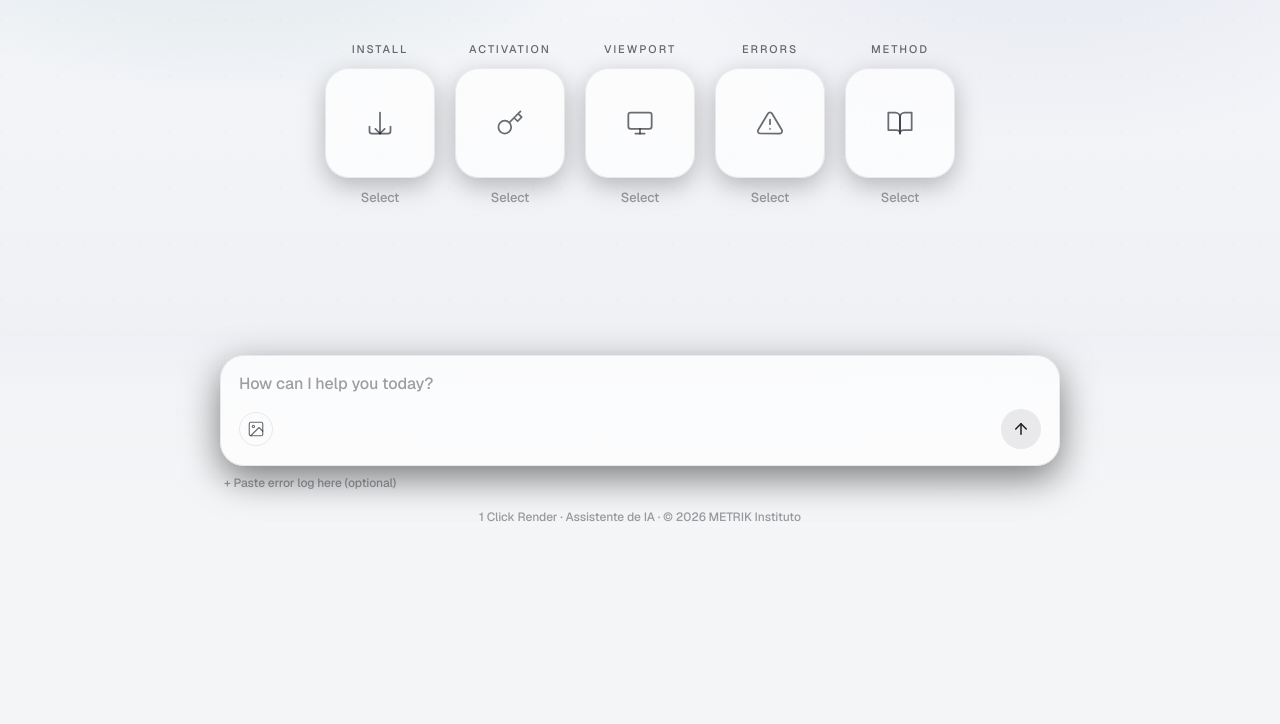
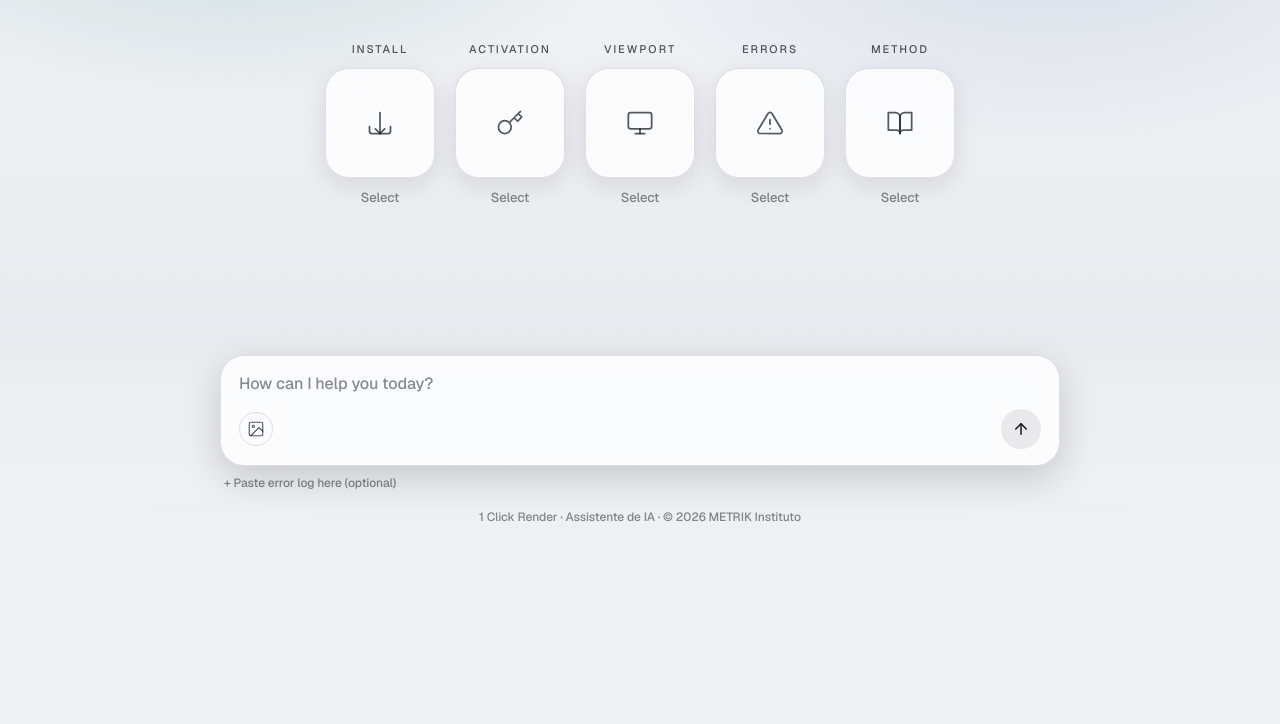
Before and after one commit to METRIK-GROUP/1clickrender-help, a website: page index.html in a window 1280 px wide. Shown: the part 233-957 px from the top of the page. Drawn offline with nearby package versions, Linux system fonts and the light colour scheme.

Commit message:
fix(light-mode): more contrast on cards, stronger pill border, theme-aware shadows
- Light bg darker (#eef0f4 was #f4f5f7) so white cards pop
- Card opacity 0.8 (was 0.7), hover full white
- Border 0.12 (was 0.08), border-hover 0.24
- Text primary darker (#14171d was #1a1d24)
- text-muted 0.5 (was 0.42) so 'Selecionar' is readable
- Aurora glow stronger in light mode (0.20/0.16/0.12 was 0.14/0.10/0.08)
- Introduce --shadow-color and --shadow-color-strong vars per theme
  so cards/pill/messages don't carry dark-mode shadows under light bg
- error-log textarea uses theme var instead of rgba(0,0,0,0.3)

```diff
--- a/assets/style.css
+++ b/assets/style.css
@@ -32,37 +32,41 @@
   --input-area-bg-4: #07090d;
   --send-bg: rgba(255,255,255,0.08);
   --send-bg-hover: rgba(255,255,255,0.16);
+  --shadow-color: rgba(0,0,0,0.35);
+  --shadow-color-strong: rgba(0,0,0,0.5);
 }
 
 :root[data-theme="light"] {
-  --bg-base: #f4f5f7;
-  --card: rgba(255,255,255,0.7);
-  --card-hover: rgba(255,255,255,0.85);
-  --border: rgba(15,18,25,0.08);
-  --border-hover: rgba(15,18,25,0.18);
-  --text-primary: #1a1d24;
-  --text-secondary: rgba(26,29,36,0.65);
-  --text-muted: rgba(26,29,36,0.42);
-  --accent: #1a1d24;
-  --msg-user-bg: rgba(255,255,255,0.85);
-  --msg-assistant-bg: rgba(255,255,255,0.65);
-  --pill-bg: rgba(255,255,255,0.7);
+  --bg-base: #eef0f4;
+  --card: rgba(255,255,255,0.8);
+  --card-hover: rgba(255,255,255,1);
+  --border: rgba(15,18,25,0.12);
+  --border-hover: rgba(15,18,25,0.24);
+  --text-primary: #14171d;
+  --text-secondary: rgba(20,23,29,0.72);
+  --text-muted: rgba(20,23,29,0.5);
+  --accent: #14171d;
+  --msg-user-bg: rgba(255,255,255,0.92);
+  --msg-assistant-bg: rgba(255,255,255,0.72);
+  --pill-bg: rgba(255,255,255,0.78);
   --teal: #1a7a6b;
-  --teal-glow: rgba(26, 122, 107, 0.22);
+  --teal-glow: rgba(26, 122, 107, 0.28);
   --logo-invert: 1;
-  --aurora-1: rgba(26, 122, 107, 0.14);
-  --aurora-2: rgba(80, 110, 160, 0.10);
-  --aurora-3: rgba(26, 122, 107, 0.08);
-  --bg-grad-top: #f7f8fb;
-  --bg-grad-mid: #f0f1f5;
-  --bg-grad-bot: #e7e9ee;
-  --dot-color: rgba(15,18,25,0.04);
+  --aurora-1: rgba(26, 122, 107, 0.20);
+  --aurora-2: rgba(80, 110, 160, 0.16);
+  --aurora-3: rgba(26, 122, 107, 0.12);
+  --bg-grad-top: #f3f5f9;
+  --bg-grad-mid: #e9ebf0;
+  --bg-grad-bot: #dee1e8;
+  --dot-color: rgba(15,18,25,0.05);
   --input-area-bg-1: transparent;
-  --input-area-bg-2: rgba(244,245,247,0.7);
-  --input-area-bg-3: rgba(244,245,247,0.95);
-  --input-area-bg-4: #f4f5f7;
+  --input-area-bg-2: rgba(238,240,244,0.75);
+  --input-area-bg-3: rgba(238,240,244,0.95);
+  --input-area-bg-4: #eef0f4;
   --send-bg: rgba(15,18,25,0.08);
   --send-bg-hover: rgba(15,18,25,0.16);
+  --shadow-color: rgba(20,23,29,0.10);
+  --shadow-color-strong: rgba(20,23,29,0.18);
 }
 
 * { box-sizing: border-box; margin: 0; padding: 0; }
@@ -131,7 +135,7 @@ body::after {
   gap: 16px;
   backdrop-filter: blur(22px) saturate(140%);
   -webkit-backdrop-filter: blur(22px) saturate(140%);
-  box-shadow: 0 1px 0 rgba(255,255,255,0.04) inset, 0 8px 32px rgba(0,0,0,0.25);
+  box-shadow: 0 1px 0 rgba(255,255,255,0.04) inset, 0 8px 32px var(--shadow-color);
 }
 
 .brand {
@@ -329,14 +333,14 @@ body::after {
   transition: background 0.2s, border-color 0.2s, transform 0.15s, box-shadow 0.2s;
   backdrop-filter: blur(22px) saturate(140%);
   -webkit-backdrop-filter: blur(22px) saturate(140%);
-  box-shadow: 0 1px 0 rgba(255,255,255,0.04) inset, 0 8px 24px rgba(0,0,0,0.25);
+  box-shadow: 0 1px 0 rgba(255,255,255,0.04) inset, 0 8px 24px var(--shadow-color, rgba(0,0,0,0.25));
 }
 
 .suggestion:hover .card {
   background: var(--card-hover);
   border-color: var(--border-hover);
   transform: translateY(-2px);
-  box-shadow: 0 1px 0 rgba(255,255,255,0.06) inset, 0 12px 32px rgba(0,0,0,0.4), 0 0 0 1px var(--teal-glow);
+  box-shadow: 0 1px 0 rgba(255,255,255,0.06) inset, 0 12px 32px var(--shadow-color-strong), 0 0 0 1px var(--teal-glow);
 }
 
 .suggestion:active .card {
@@ -403,7 +407,7 @@ body::after {
   background: var(--msg-assistant-bg);
   border: 1px solid var(--border);
   margin-right: auto;
-  box-shadow: 0 1px 0 rgba(255,255,255,0.04) inset, 0 6px 18px rgba(0,0,0,0.2);
+  box-shadow: 0 1px 0 rgba(255,255,255,0.04) inset, 0 6px 18px var(--shadow-color);
 }
 
 .msg pre {
@@ -509,12 +513,12 @@ body::after {
   transition: border-color 0.2s, box-shadow 0.2s;
   backdrop-filter: blur(28px) saturate(150%);
   -webkit-backdrop-filter: blur(28px) saturate(150%);
-  box-shadow: 0 1px 0 rgba(255,255,255,0.05) inset, 0 12px 36px rgba(0,0,0,0.5);
+  box-shadow: 0 1px 0 rgba(255,255,255,0.05) inset, 0 12px 36px var(--shadow-color-strong);
 }
 
 .input-shell:focus-within {
   border-color: var(--border-hover);
-  box-shadow: 0 1px 0 rgba(255,255,255,0.07) inset, 0 12px 36px rgba(0,0,0,0.5), 0 0 0 1px var(--teal-glow);
+  box-shadow: 0 1px 0 rgba(255,255,255,0.07) inset, 0 12px 36px var(--shadow-color-strong), 0 0 0 1px var(--teal-glow);
 }
 
 textarea#input {
@@ -654,7 +658,7 @@ button.send svg {
 
 .error-log-area textarea {
   width: 100%;
-  background: rgba(0,0,0,0.3);
+  background: var(--send-bg);
   border: 1px solid var(--border);
   border-radius: 12px;
   color: var(--text-primary);
```
